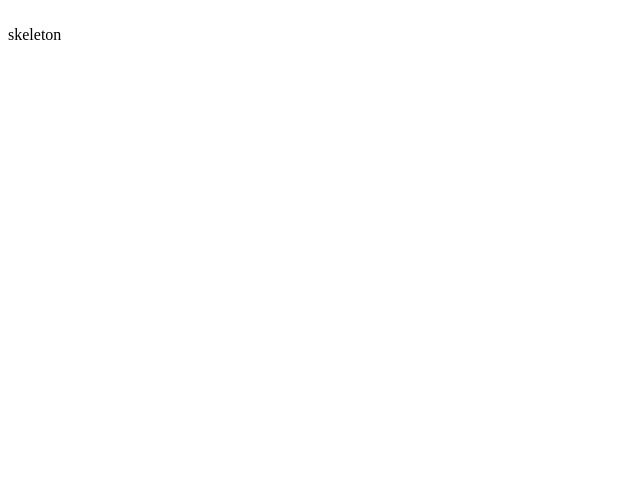
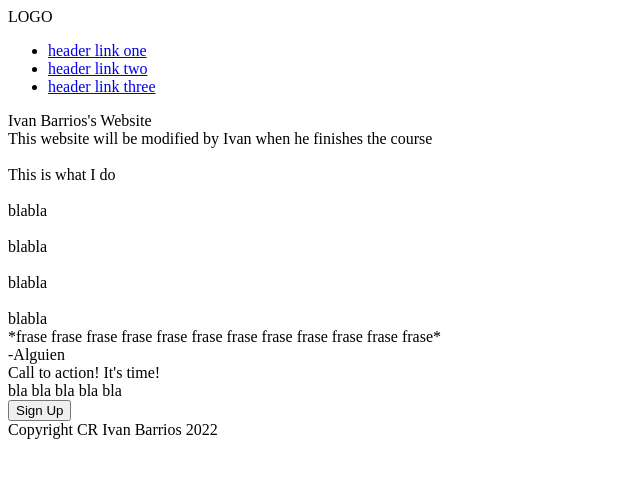
Before and after one commit to ivan-barrios/odin-landing-page, a plain HTML site: page index.html in a window 1280 px wide. Shown: the whole page, without its empty margins (0-640 px from the left). Drawn offline with Linux system fonts and the light colour scheme.

Commit message:
html-skeleton-finished

```diff
--- a/index.html
+++ b/index.html
@@ -9,42 +9,63 @@
 </head>
 <body>
     <header class="header">
-        <div class="logo"></div>
-        <div class="links"></div>
+        <div class="logo">LOGO</div>
+        <div class="links">
+            <ul>
+                <li><a href="#">header link one</a></li>
+                <li><a href="#">header link two</a></li>
+                <li><a href="#">header link three</a></li>
+            </ul>
+        </div>
     </header>
 
     <div class="first-section">
         <div class="main-text">
-            <div class="title"></div>
-            <div class="page-desc"></div>
+            <div class="title">Ivan Barrios's Website</div>
+            <div class="page-desc">This website will be modified by Ivan when he finishes the course</div>
         </div>
-        <img>
+        <img src="">
     </div>
 
     <div class="second-section">
-        <div class="subtitle"></div>
+        <div class="subtitle">This is what I do</div>
         <div class="s2-container">
-            <div>skeleton</div>
-            <div></div>
-            <div></div>
-            <div></div>
+            <div class="info">
+                <img src="">
+                <div>blabla</div>
+            </div>
+            <div class="info">
+                <img src="">
+                <div>blabla</div>
+            </div>
+            <div class="info">
+                <img src="">
+                <div>blabla</div>
+            </div>
+            <div class="info">
+                <img src="">
+                <div>blabla</div>
+            </div>
         </div>
     </div>
 
     <div class="third-section">
         <div class="s3-container">
-            <div></div>
-            <div></div>
+            <div>*frase frase frase frase frase frase frase frase frase frase frase frase*</div>
+            <div>-Alguien</div>
         </div>
     </div>
 
     <div class="fourth-section">
         <div class="s4-container">
-            <div></div>
-            <div></div>
+            <div>
+                <div>Call to action! It's time!</div>
+                <div>bla bla bla bla bla</div>
+            </div>
+            <button>Sign Up</button>
         </div>
     </div>
 
-    <footer></footer>
+    <footer>Copyright CR Ivan Barrios 2022</footer>
 </body>
 </html>
```
